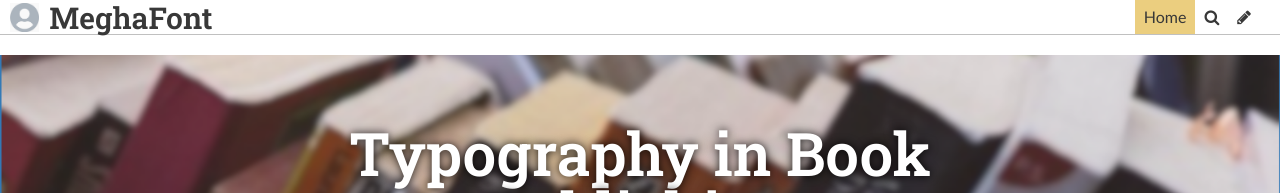
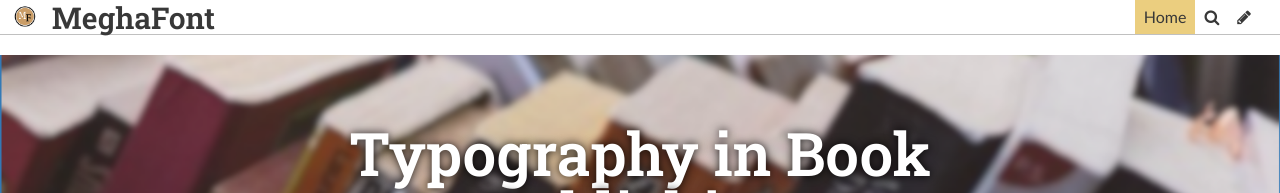
Before and after one commit to meghantole/tarm, a Jekyll site: the page built from index.html, in a window 1280 px wide. Shown: the top 193 px of the page. Built offline with Jekyll 4.4.1, drawn with Linux system fonts in a browser that asks for light colours; some web fonts are replaced; the list of posts is cut into pages by our own code.

Commit message:
Update Settings “general”

```diff
--- a/_data/settings.yml
+++ b/_data/settings.yml
@@ -6,7 +6,7 @@ header_text: Typography in Book Publishing
 header_text_color: "#ffffff"
 bannerheight: 20vmax
 navbarheight: 35px
-logo: /uploads/logo.jpg
+logo: ../uploads/jjjj.png
 favicon: /uploads/favicon.ico
 gridlayout: true
 fixednavbar: true
```
Also changed, not shown: uploads/jjjj.png (added).
